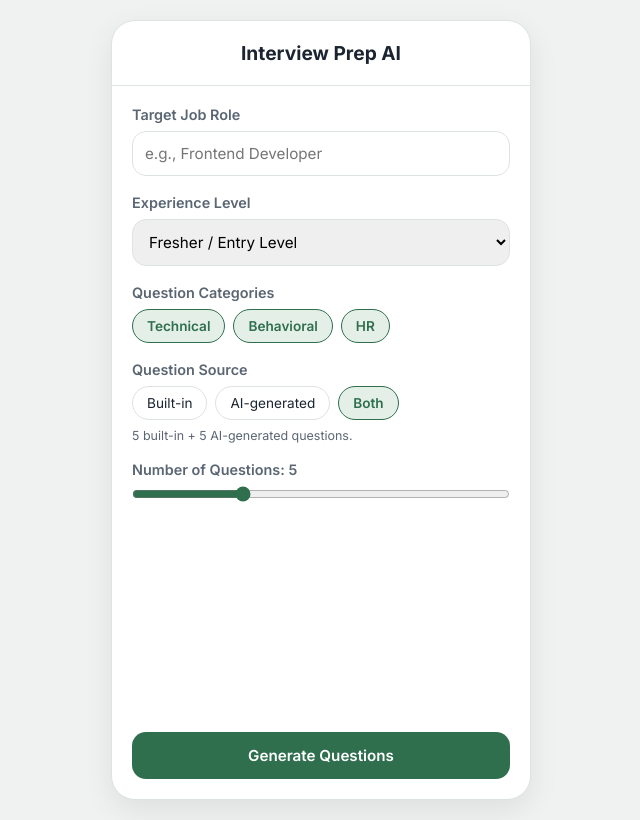
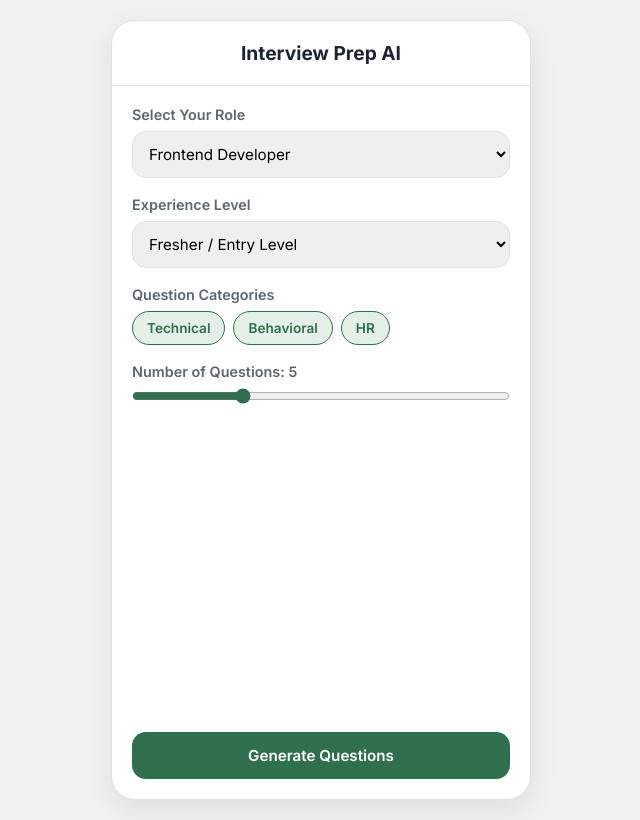
Before and after one commit to Guna-113/AI-Interview-Questions-Generator, a plain HTML site: page index.html in a window 1280 px wide. Both pictures are taken after a click on the button "Start Generating Questions". Shown: the whole page, without its empty margins (319-959 px from the left). Drawn offline with Linux system fonts and the light colour scheme.

Commit message:
Update interview question generation interface

```diff
--- a/index.html
+++ b/index.html
@@ -108,7 +108,7 @@ textarea { width: 100%; height: 100px; padding: 10px; border-radius: var(--radiu
   <div id="screen-home" class="screen active">
     <div style="text-align: center; margin-top: 60px; flex: 1;">
       <h2 style="font-size: 1.5rem; margin-bottom: 10px;">Get interview-ready in minutes</h2>
-      <p style="color: var(--ink-soft); font-size: 0.9rem;">Generate role-specific interview questions from a built-in bank or with AI, then practice answering with instant feedback.</p>
+      <p style="color: var(--ink-soft); font-size: 0.9rem;">Pick your role and get AI-generated interview questions, then practice answering with instant AI feedback.</p>
     </div>
     <button class="btn" onclick="navigateTo('screen-input')">Start Generating Questions</button>
   </div>
@@ -116,8 +116,24 @@ textarea { width: 100%; height: 100px; padding: 10px; border-radius: var(--radiu
   <!-- 2. INPUT SCREEN -->
   <div id="screen-input" class="screen">
     <div class="form-group">
-      <label>Target Job Role</label>
-      <input type="text" id="role-input" placeholder="e.g., Frontend Developer" maxlength="100">
+      <label>Select Your Role</label>
+      <select id="role-select" onchange="onRoleChange()">
+        <option value="Frontend Developer">Frontend Developer</option>
+        <option value="Backend Developer">Backend Developer</option>
+        <option value="Full Stack Developer">Full Stack Developer</option>
+        <option value="Mobile App Developer">Mobile App Developer</option>
+        <option value="Data Scientist">Data Scientist</option>
+        <option value="Data Analyst">Data Analyst</option>
+        <option value="DevOps Engineer">DevOps Engineer</option>
+        <option value="QA / Test Engineer">QA / Test Engineer</option>
+        <option value="UI/UX Designer">UI/UX Designer</option>
+        <option value="Product Manager">Product Manager</option>
+        <option value="Business Analyst">Business Analyst</option>
+        <option value="Digital Marketing Executive">Digital Marketing Executive</option>
+        <option value="HR Executive">HR Executive</option>
+        <option value="__other__">Other (type your own)</option>
+      </select>
+      <input type="text" id="role-input" placeholder="Type your role, e.g., Cloud Architect" maxlength="100" style="display:none;">
     </div>
 
     <div class="form-group">
@@ -139,19 +155,9 @@ textarea { width: 100%; height: 100px; padding: 10px; border-radius: var(--radiu
     </div>
 
     <div class="form-group">
-      <label>Question Source</label>
-      <div class="chip-group" id="source-group">
-        <div class="chip" onclick="selectSource(this)" data-src="builtin">Built-in</div>
-        <div class="chip" onclick="selectSource(this)" data-src="ai">AI-generated</div>
-        <div class="chip selected" onclick="selectSource(this)" data-src="both">Both</div>
-      </div>
-      <span class="hint" id="source-hint"></span>
-    </div>
-
-    <div class="form-group">
       <label>Number of Questions: <span id="count-val">5</span></label>
       <div class="slider-container">
-        <input type="range" id="count-slider" min="3" max="10" value="5" oninput="document.getElementById('count-val').innerText = this.value; updateSourceHint()">
+        <input type="range" id="count-slider" min="3" max="10" value="5" oninput="document.getElementById('count-val').innerText = this.value;">
       </div>
     </div>
 
@@ -196,7 +202,6 @@ let generatedData = [];
 let currentPracticeIdx = 0;
 let activeTab = 'All';
 let currentMeta = { role: 'Software Engineer', experience: 'Fresher' };
-let selectedSource = 'both';
 
 function esc(s) {
   const d = document.createElement('div');
@@ -213,29 +218,25 @@ function toggleChip(el) {
   el.classList.toggle('selected');
 }
 
-function selectSource(el) {
-  document.querySelectorAll('#source-group .chip').forEach(c => c.classList.remove('selected'));
-  el.classList.add('selected');
-  selectedSource = el.getAttribute('data-src');
-  updateSourceHint();
+function onRoleChange() {
+  const other = document.getElementById('role-select').value === '__other__';
+  const input = document.getElementById('role-input');
+  input.style.display = other ? 'block' : 'none';
+  if (other) input.focus();
 }
 
-function updateSourceHint() {
-  const n = document.getElementById('count-slider').value;
-  const hints = {
-    builtin: `${n} questions from the curated built-in bank (no AI needed).`,
-    ai: `${n} fresh questions written by AI for your exact role.`,
-    both: `${n} built-in + ${n} AI-generated questions.`
-  };
-  document.getElementById('source-hint').innerText = hints[selectedSource];
-}
-updateSourceHint();
-
 async function generateQuestions() {
-  const role = document.getElementById('role-input').value.trim() || 'Software Engineer';
+  const selected = document.getElementById('role-select').value;
+  const role = selected === '__other__'
+    ? document.getElementById('role-input').value.trim()
+    : selected;
+  if (!role) {
+    alert('Please type your role.');
+    return;
+  }
   const experience = document.getElementById('experience-select').value;
   const count = parseInt(document.getElementById('count-slider').value);
-  const categories = Array.from(document.querySelectorAll('.chip-group:not(#source-group) .chip.selected')).map(c => c.getAttribute('data-val'));
+  const categories = Array.from(document.querySelectorAll('.chip.selected')).map(c => c.getAttribute('data-val'));
 
   if (!categories.length) {
     alert('Please select at least one category.');
@@ -257,7 +258,7 @@ async function generateQuestions() {
     const response = await fetch('/generate-questions', {
       method: 'POST',
       headers: { 'Content-Type': 'application/json' },
-      body: JSON.stringify({ role, experience, categories, count, source: selectedSource })
+      body: JSON.stringify({ role, experience, categories, count })
     });
     const data = await response.json();
     if (data.success) {
@@ -268,7 +269,7 @@ async function generateQuestions() {
       container.innerHTML = `<div class="error">${esc(data.error || 'Error generating questions.')}</div>`;
     }
   } catch (e) {
-    container.innerHTML = '<div class="error">Could not reach the server. Is it running (python server.py)?</div>';
+    container.innerHTML = '<div class="error">Could not reach the server. Please try again in a moment.</div>';
   }
 }
 
@@ -293,9 +294,6 @@ function renderQuestions(warnings = []) {
     const card = document.createElement('div');
     card.className = 'card';
     const diff = q.difficulty || 'Easy';
-    const srcBadge = q.source === 'AI'
-      ? '<span class="badge badge-ai">AI</span>'
-      : '<span class="badge badge-builtin">Built-in</span>';
     const tip = q.tip
       ? `<details class="tip"><summary>What a strong answer covers</summary><p>${esc(q.tip)}</p></details>`
       : '';
@@ -303,7 +301,6 @@ function renderQuestions(warnings = []) {
       <div class="badges">
         <span class="badge badge-${esc(diff.toLowerCase())}">${esc(diff)}</span>
         <span class="badge badge-builtin">${esc(q.category)}</span>
-        ${srcBadge}
       </div>
       <button class="bookmark-btn">${q.bookmarked ? '★' : '☆'}</button>
       <p style="font-size:0.9rem;">${esc(q.question)}</p>
```
